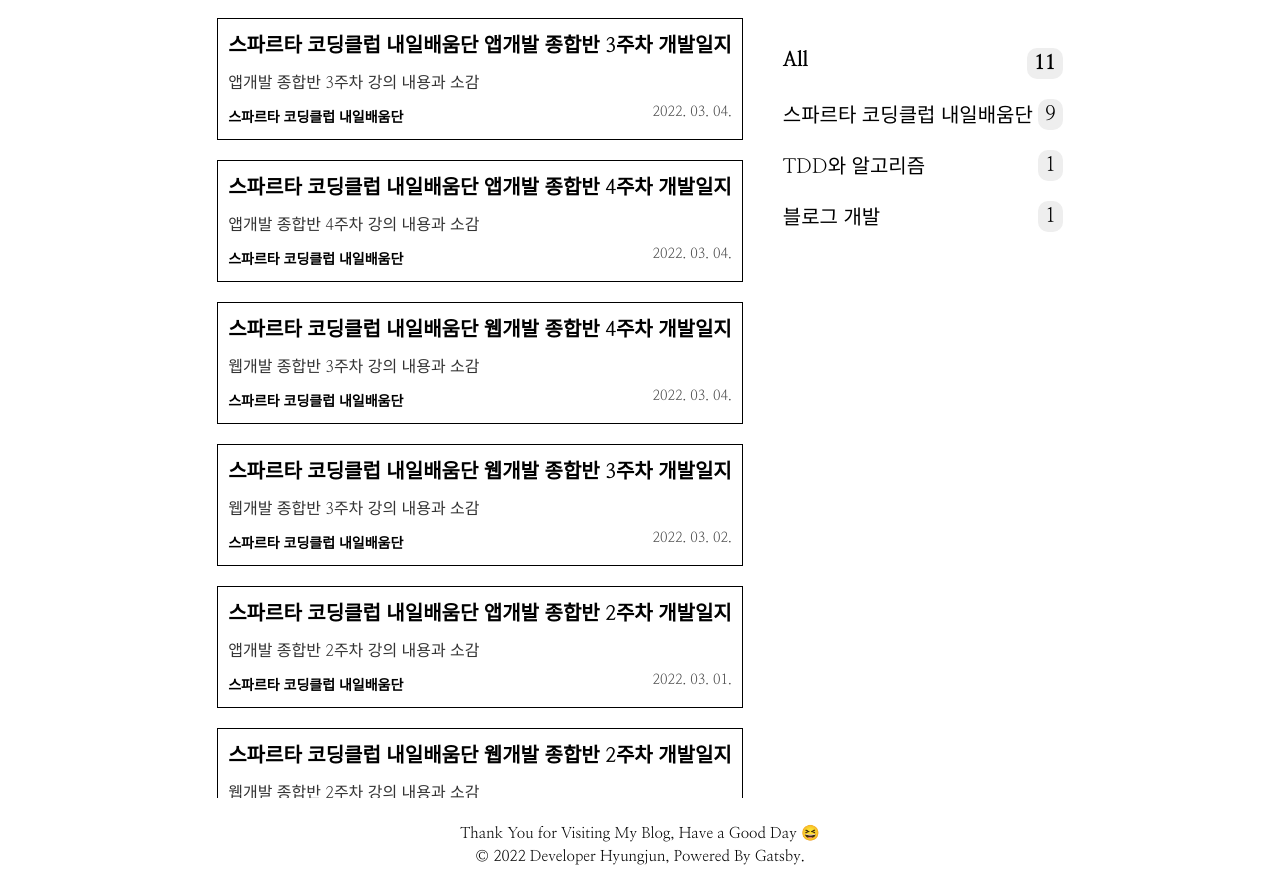
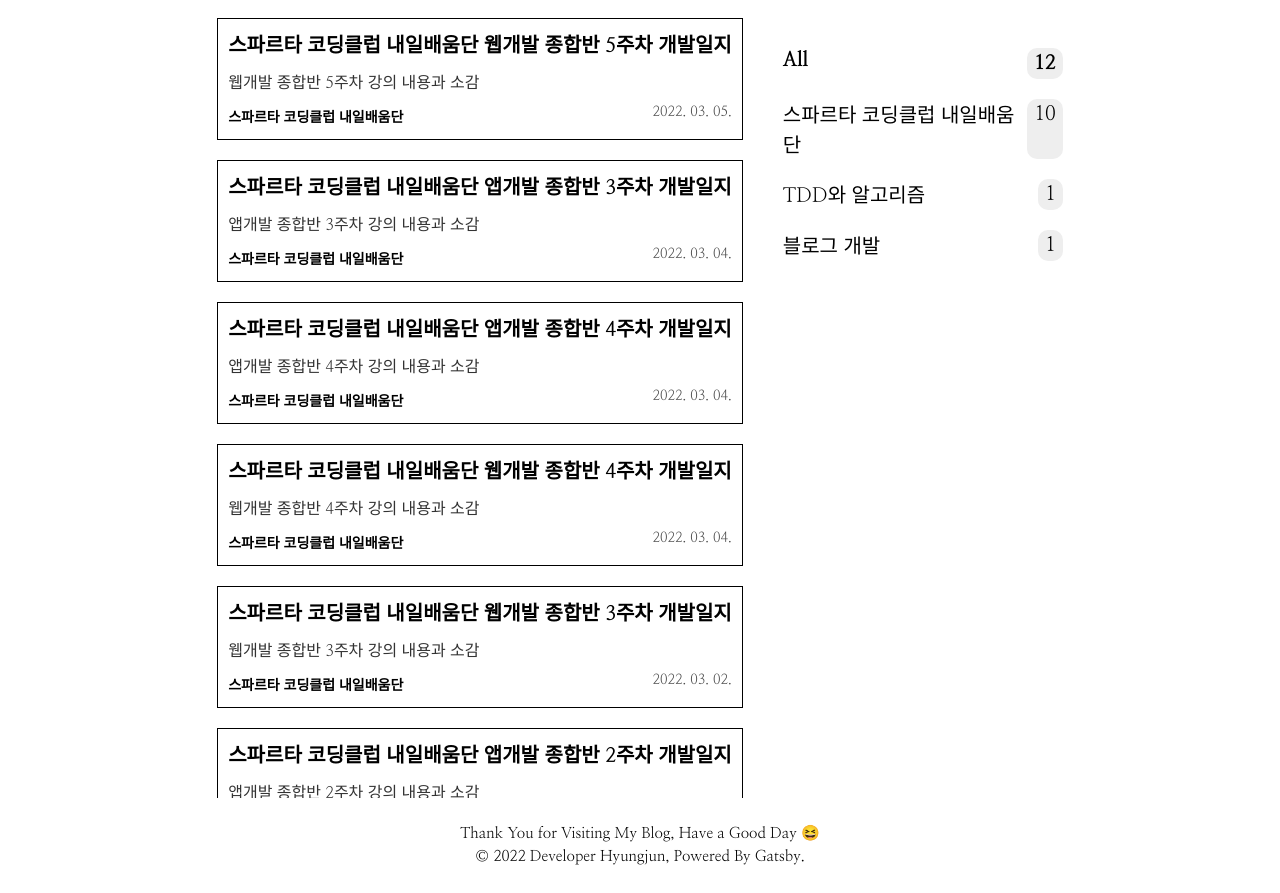
Before and after one commit to HyungjunJeon/HyungjunJeon-gitbub.io, a Gatsby site: page / in a window 1280 px wide. Shown: the part 51-944 px from the top of the page. Built offline with nearby package versions, Linux system fonts and the light colour scheme; Gatsby itself is replaced by a stand-in of ours.

Commit message:
Add post

```diff
--- a/contents/sparta-coding-club-web-4week.md
+++ b/contents/sparta-coding-club-web-4week.md
@@ -2,7 +2,7 @@
 date: '2022-03-04'
 title: '스파르타 코딩클럽 내일배움단 웹개발 종합반 4주차 개발일지'
 categories: ['스파르타 코딩클럽 내일배움단']
-summary: '웹개발 종합반 3주차 강의 내용과 소감'
+summary: '웹개발 종합반 4주차 강의 내용과 소감'
 ---
 
 # 웹개발 종합반 4주차에서는 무엇을 진행했는가?
--- /dev/null
+++ b/contents/sparta-coding-club-web-5week.md
@@ -0,0 +1,14 @@
+---
+date: '2022-03-05'
+title: '스파르타 코딩클럽 내일배움단 웹개발 종합반 5주차 개발일지'
+categories: ['스파르타 코딩클럽 내일배움단']
+summary: '웹개발 종합반 5주차 강의 내용과 소감'
+---
+
+# 웹개발 종합반 5주차에서는 무엇을 진행했는가?
+
+웹개발 종합반 5주차에서는 Flask로 API를 만들어 '마이 페이보릿 무비스타'라는 프로젝트를 진행했다. 그리고 '가비아'에서 도메인을 구매하고 AWS에서 EC2를 구매하고 해당 컴퓨터에 프로젝트를 올려서 모든 사람들이 볼 수 있도록 배포하는 법을 배웠다. 이번에 도메인 구매도 처음으로 해보고 AWS를 이용하는 것도 처음이었다. 도메인은 .shop으로 끝나는 도메인이 1년 500원 이벤트 진행 중이라 해당 이벤트를 이용했고 AWS의 경우 1년 무료라 그걸 이용했다.
+
+# 5주차 강의를 들은 소감
+
+이번 주차에는 저번 주차에 배운 Flask API를 복습하고 작업한 결과물을 배포해 모두가 볼 수 있도록 만드는 법을 배웠는데 정말 재미있고 신기한 경험이었다. 직접 정한 도메인을 브라우저에 입력하고 접속했을 때 내가 작업한 결과물이 보이는 것을 봤을 때의 기분은 이루 말할 수 없었다. 1주차부터 5주차 수업까지 들으며 웹서비스 개발부터 배포까지 전체 과정을 경험해볼 수 있었기에 정말 값진 경험이었다. 스온스에서 내일 배움단이 끝나면 할 수 있는 것들에 대해서 안내해주셨는데 안내해주신 것들 중 내일배움캠프에 관심이 갔다. 내일배움캠프에 참여하면 4개월간 백엔드 중점으로 트랙에 따라 클라우드 혹은 AI를 다루고 취업지원까지 해준다고 해서 정말 흥미로웠다. 또한 이 모든 것이 국비지원을 통한 무료라는 것에 놀랐다. 내일배움캠프에 참여하기 위해서는 면접도 거쳐야한다고 하는데 꼭 선발되서 참여해보고 싶다!
```
